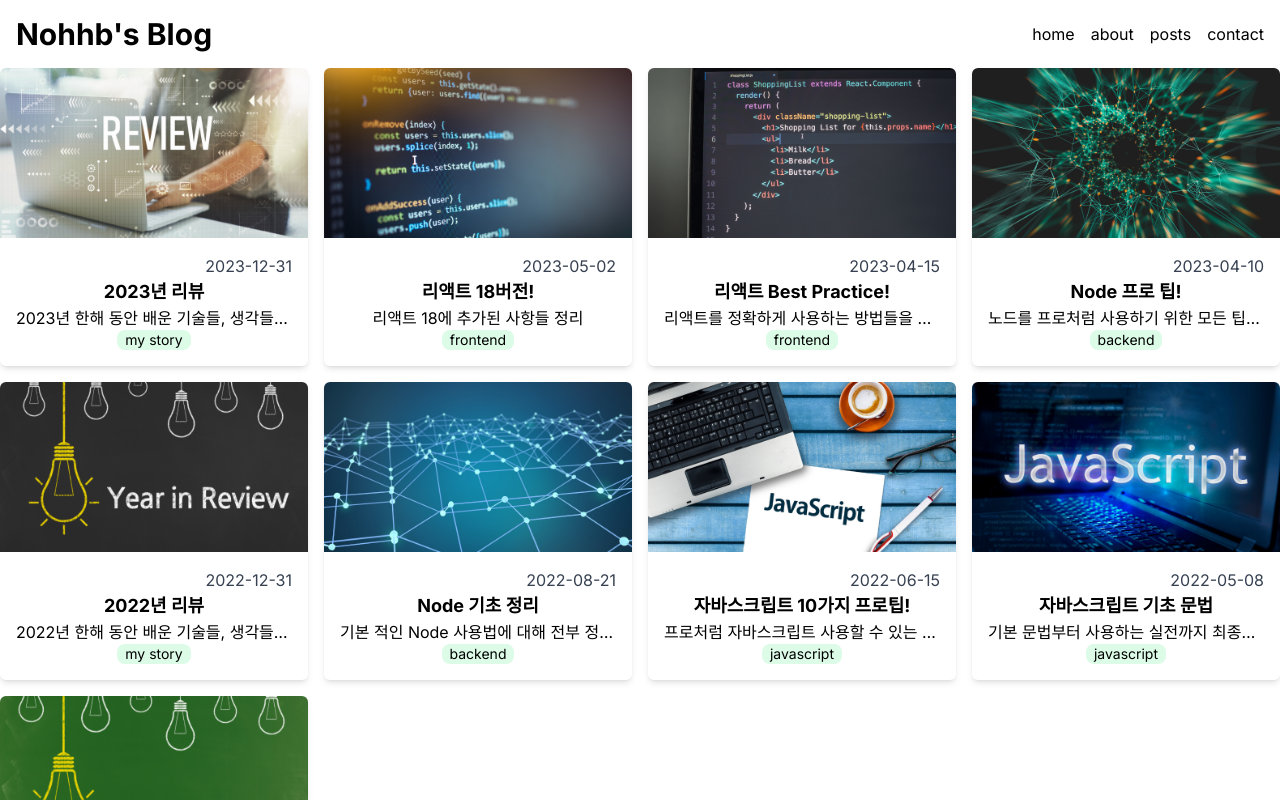
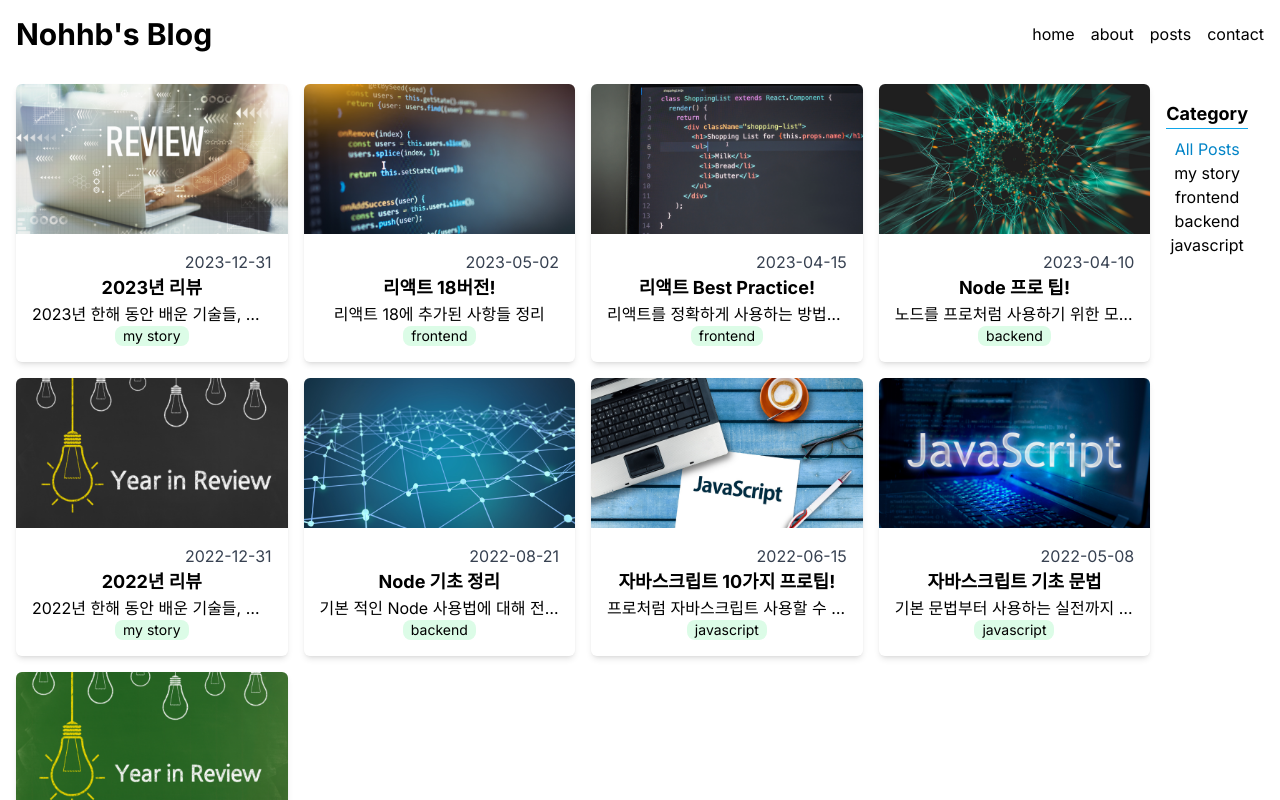
Before and after one commit to NOHHYUNGBIN/next-blog, a Next.js app: page /posts in a window 1280 px wide. Built offline with nearby package versions, Linux system fonts and the light colour scheme.

Commit message:
포스트 페이지, 카테고리 스타일링

```diff
--- a/src/app/components/Categories.tsx
+++ b/src/app/components/Categories.tsx
@@ -7,11 +7,19 @@
 };
 export default function Categories({ categories, selected, onClick }: Props) {
   return (
-    <section>
-      <h2>Category</h2>
+    <section className="text-center p-4">
+      <h2 className="text-lg font-bold border-b border-sky-500 mb-2">
+        Category
+      </h2>
       <ul>
         {categories.map((category) => (
-          <li key={category} onClick={() => onClick(category)}>
+          <li
+            className={`cursor-pointer hover:text-sky-500 ${
+              category === selected && "text-sky-600"
+            }`}
+            key={category}
+            onClick={() => onClick(category)}
+          >
             {category}
           </li>
         ))}
--- a/src/app/components/FilterablePosts.tsx
+++ b/src/app/components/FilterablePosts.tsx
@@ -16,7 +16,7 @@
       ? posts
       : posts.filter((post) => post.category === selected);
   return (
-    <section>
+    <section className="flex m-4">
       <PostsGrid posts={filtered} />
       <Categories
         categories={[ALL_POSTS, ...categories]}
```
